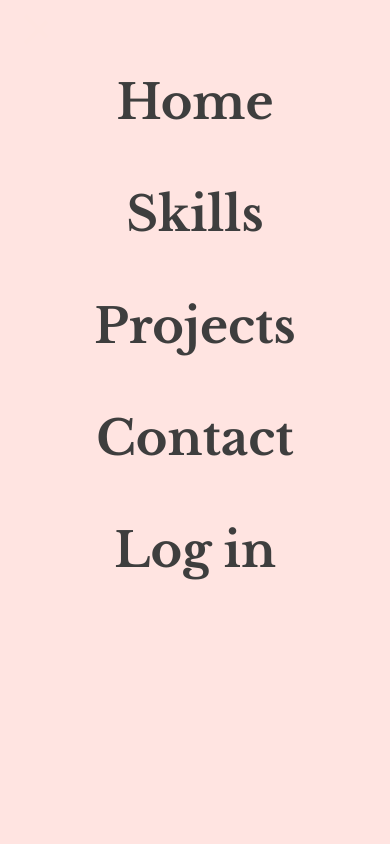
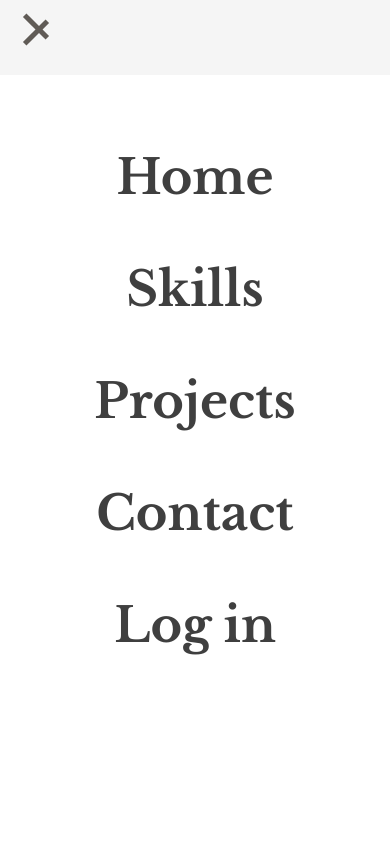
Before and after one commit to KatyaNichi/my_profile, a website: page public/index.html in a window 390 px wide. Both pictures are taken after a click on the element 36 px from the left and 29 px from the top of the page. Shown: the top 844 px of the page. Drawn offline with nearby package versions, Linux system fonts and the light colour scheme; no server answers.

Commit message:
changed completely hamburger menu

```diff
--- a/public/index.html
+++ b/public/index.html
@@ -55,7 +55,15 @@
             </li>
           </ul>
         </nav>
-        <div class="popup" id="popup"></div>
+        <div class="popup" id="popup">
+          <ul class="mobile-menu" id="mobile-menu">
+            <li><a href="#home" class="mobile-menu-items">Home</a></li>
+            <li><a href="#skills" class="mobile-menu-items">Skills</a></li>
+            <li><a href="#projects" class="mobile-menu-items">Projects</a></li>
+            <li><a href="#contact" class="mobile-menu-items">Contact</a></li>
+            <li><a href="#adminLogInForm" class="mobile-menu-items">Log in</a></li>
+          </ul>
+        </div>
         <div class="frontPage" id="home">
           <img
             src="./images/profile-photo.jpg"
--- a/public/script.js
+++ b/public/script.js
@@ -17,7 +17,7 @@ const emailInput = document.getElementById("email");
 const messageInput = document.getElementById("textarea");
 const skillsList = document.getElementById("listOfSkills");
 //const menu = document.querySelector("#nav-list").cloneNode(1);
-//const menu = document.querySelector("#nav-list").cloneNode(true);
+const mobileMenu = document.querySelector("#mobile-menu");
 
 //////////////////////////////////////////////// function to validate the contact form
 async function validateContactForm(event) {
@@ -79,71 +79,27 @@ function validateLogIn(event) {
 }
 
 /////////////////////////////////////////////HAMBURGER MENU
-// function hambHandler(e) {
-//   e.preventDefault();
-//   popup.classList.toggle("open");
-//   hamb.classList.toggle("active");
-//   body.classList.toggle("noscroll");
-//   if (popup.classList.contains("open")) {
-//     menu.style.display = "flex";
-//     popup.appendChild(menu);
-//   } else {
-//     popup.removeChild(menu);
-//   }
-// }
 function hambHandler(e) {
   e.preventDefault();
   popup.classList.toggle("open");
   hamb.classList.toggle("active");
   body.classList.toggle("noscroll");
-
-  const menu = document.querySelector("#nav-list");
-
   if (popup.classList.contains("open")) {
-    menu.style.display = "flex";
-    popup.appendChild(menu);
-
-    // Add event listeners to the links when the menu is displayed
-    const links = Array.from(menu.children);
-    links.forEach((link) => {
-      link.addEventListener("click", closeOnClick);
-    });
+    popup.appendChild(mobileMenu);
   } else {
-    // Move the #nav-list element back to its original location
-    const originalLocation = document.querySelector("nav");
-    originalLocation.appendChild(menu);
-
-    // Remove event listeners from the links
-    const links = Array.from(menu.children);
-    links.forEach((link) => {
-      link.removeEventListener("click", closeOnClick);
-    });
+    popup.removeChild(mobileMenu);
   }
 }
-renderPopup();
+
 function renderPopup() {
-  const menu = document.querySelector("#nav-list").cloneNode(true);
-  menu.style.display = "flex"; // Display the cloned menu
-  popup.appendChild(menu);
+  popup.appendChild(mobileMenu);
 
-  // Add event listeners to the links when the menu is displayed
-  const links = Array.from(menu.children);
-  links.forEach((link) => {
-    link.addEventListener("click", closeOnClick);
-  });
 }
 
-// function renderPopup() {
-
-//   menu.style.display = "flex";
-//   popup.appendChild(menu);
-
-// }
-
-// const links = Array.from(menu.children);
-// links.forEach((link) => {
-//   link.addEventListener("click", closeOnClick);
-// });
+const links = Array.from(mobileMenu.children);
+links.forEach((link) => {
+  link.addEventListener("click", closeOnClick);
+});
 
 function closeOnClick() {
   popup.classList.remove("open");
--- a/public/styles.css
+++ b/public/styles.css
@@ -441,7 +441,7 @@ textarea {
   .popup.open {
     left: 0;
   }
-  .popup .nav-list {
+  .popup .mobile-menu {
     width: 100%;
     height: 100%;
     display: flex;
@@ -452,11 +452,11 @@ textarea {
     overflow: auto;
 
   }
-  .popup .nav-list li {
+  .popup .mobile-menu li {
     width: 100%;
   }
 
-  .popup .nav-list li a {
+  .popup .mobile-menu li a {
     width: 100%;
     display: flex;
     justify-content: center;
@@ -466,7 +466,7 @@ textarea {
     color: #3f3f3f;
   }
 
-  .popup .nav-list li a:hover {
+  .mobile-menu-items:hover {
     background-color: rgba(122, 82, 179, 0.1);
   }
 
```
